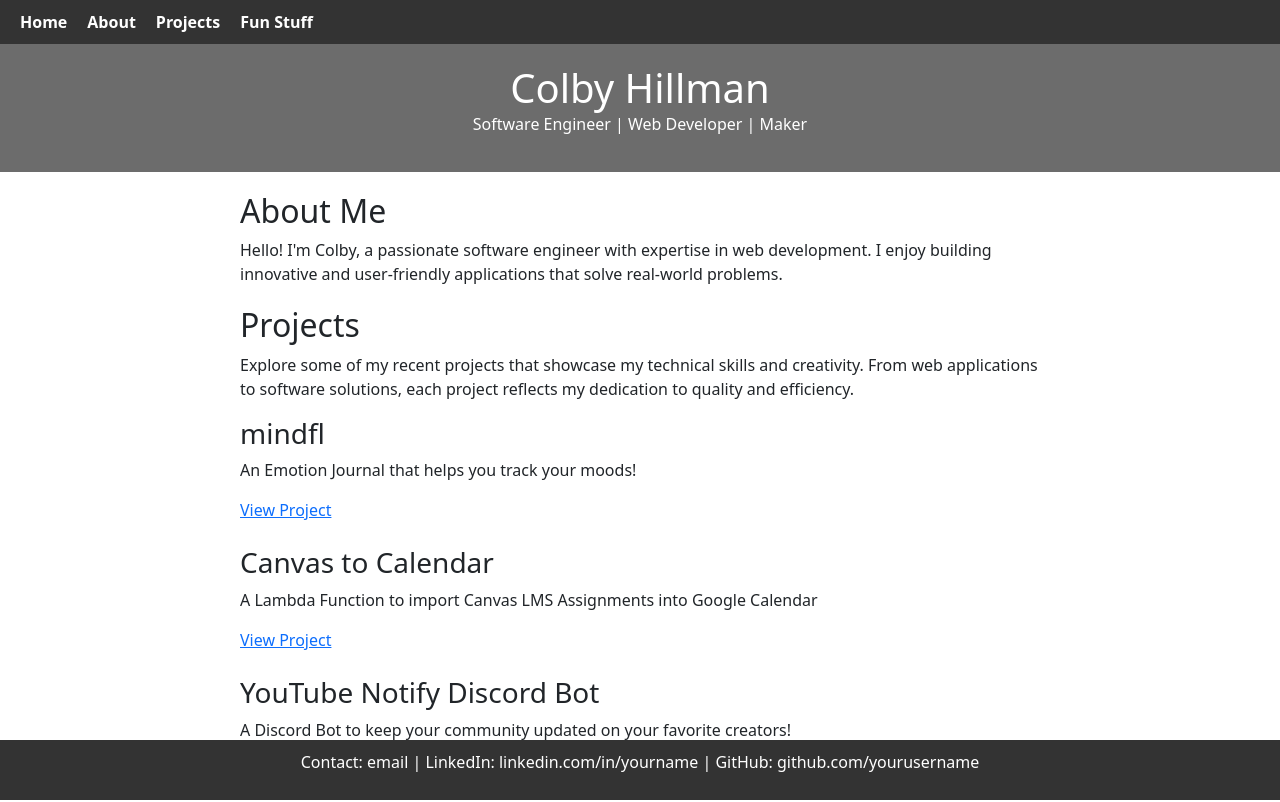
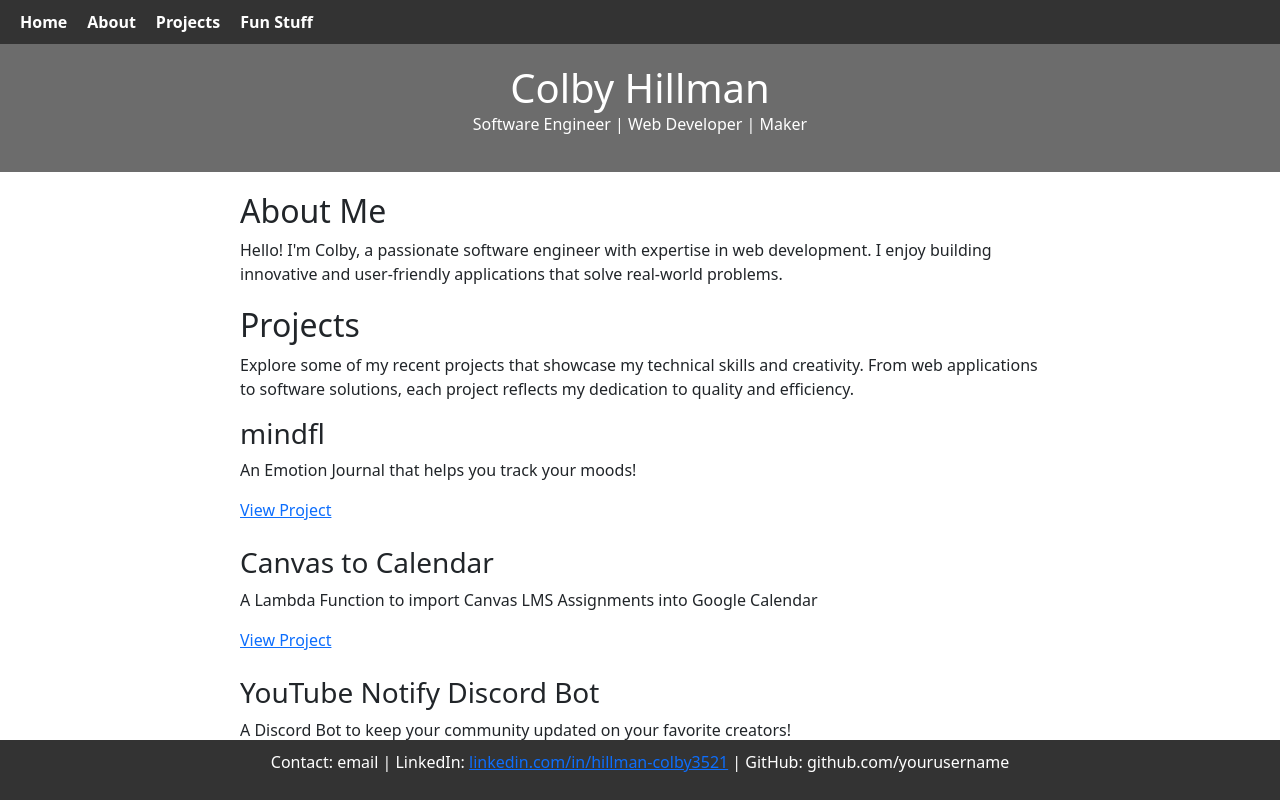
Before and after one commit to ColbyHman/personal_website, an Angular app: page / in a window 1280 px wide. Built offline with nearby package versions, Linux system fonts and the light colour scheme.

Commit message:
Added Linkedin URL

```diff
--- a/src/app/components/home/home.component.html
+++ b/src/app/components/home/home.component.html
@@ -32,5 +32,5 @@
   </section>
 
   <footer>
-    <p>Contact: email | LinkedIn: linkedin.com/in/yourname | GitHub: github.com/yourusername</p>
+    <p>Contact: email | LinkedIn: <a href="https://linkedin.com/in/hillman-colby3521/" target="_blank">linkedin.com/in/hillman-colby3521</a> | GitHub: github.com/yourusername</p>
   </footer>
```
